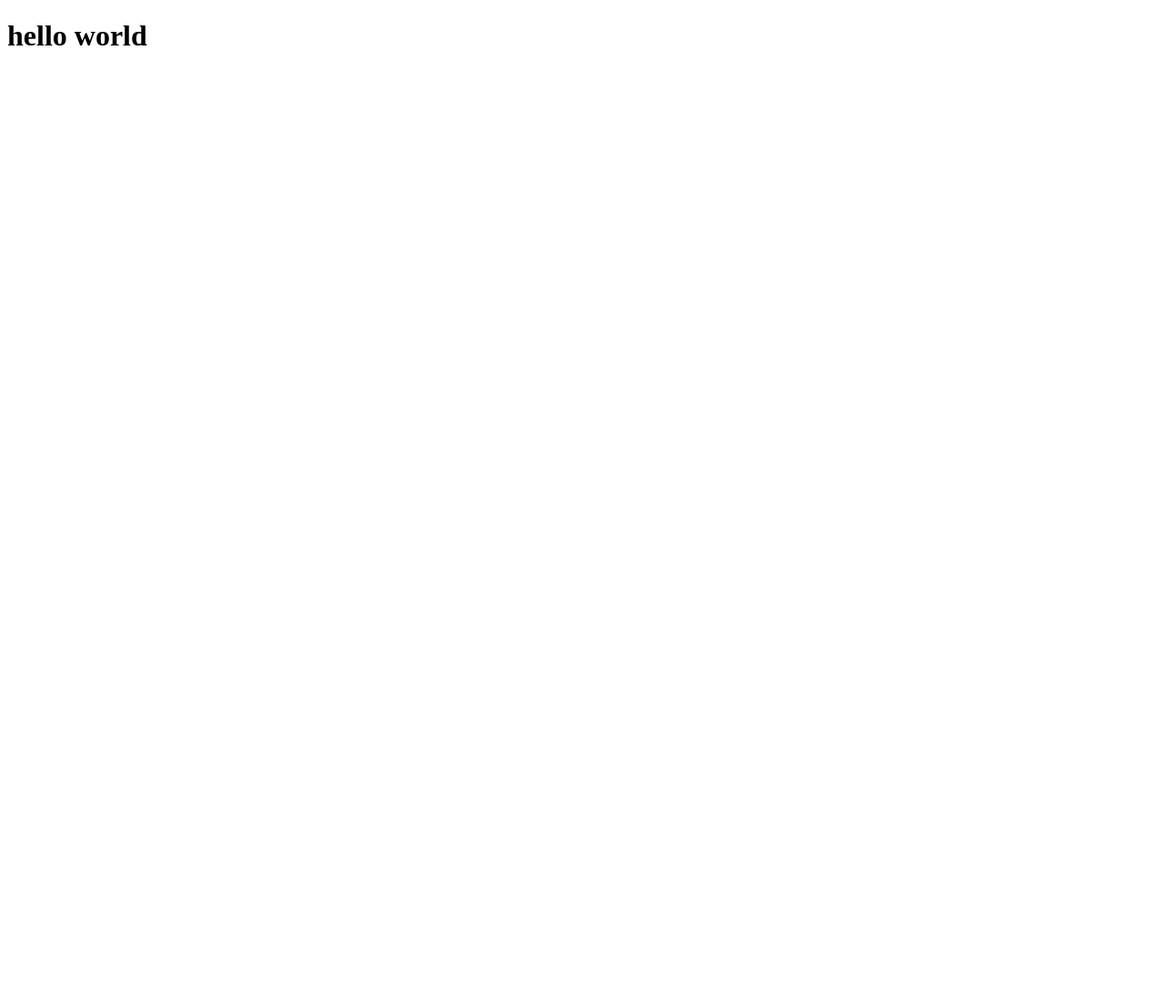
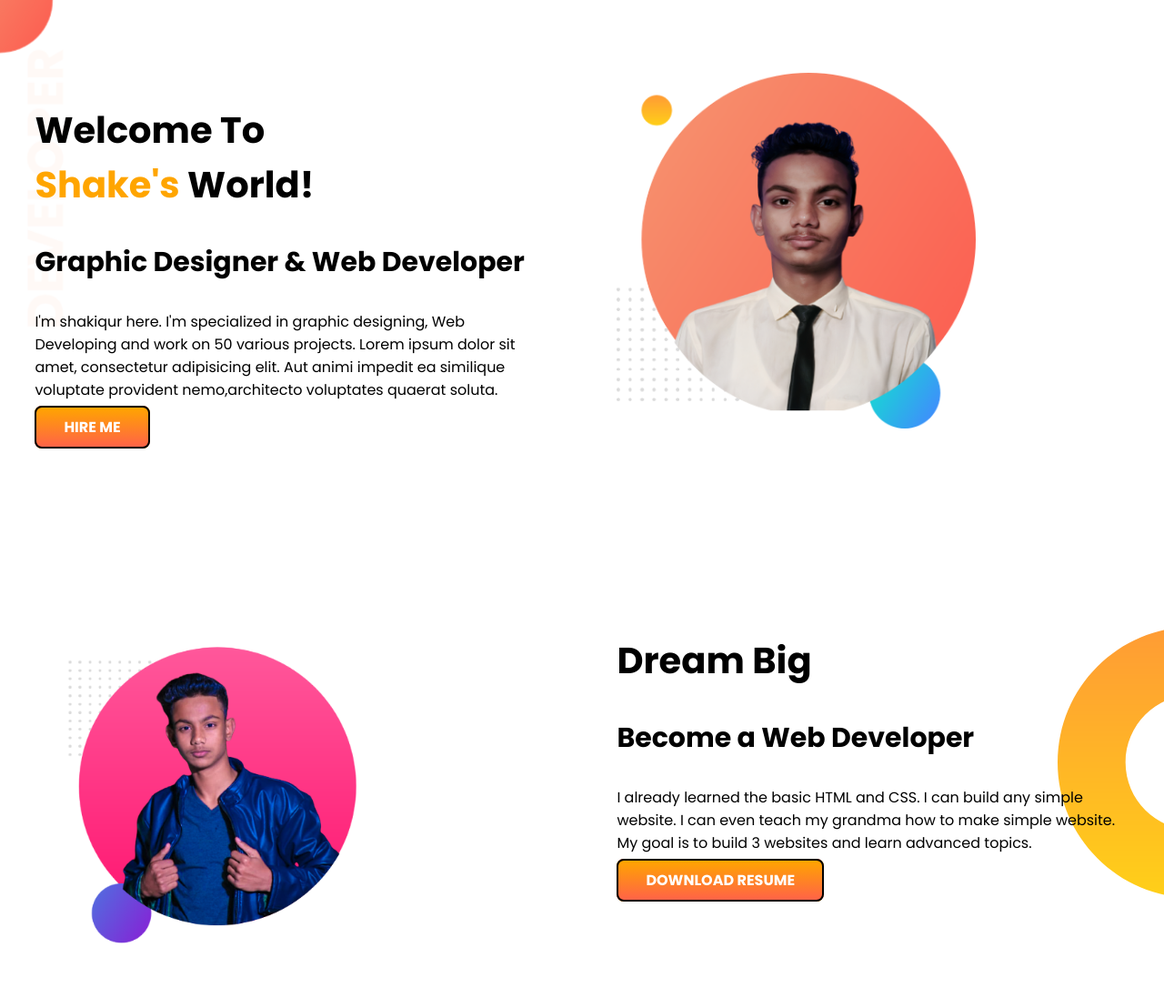
Before and after one commit to learnwithancor/portfolio-project, a plain HTML site: page index.html in a window 1280 px wide. Shown: the whole page at 91% size. Before the commit the page ends 800 px from the top, so only its background shows below. Drawn offline with Linux system fonts and the light colour scheme.

Commit message:
commited

```diff
--- a/index.html
+++ b/index.html
@@ -6,10 +6,39 @@
     <meta http-equiv="X-UA-Compatible" content="IE=edge">
     <meta name="viewport" content="width=device-width, initial-scale=1.0">
     <title>Portfolio Website</title>
+    <link rel="stylesheet" href="style.css">
+    <link rel="shortcut icon" href="images/shakiqur.png" type="image/x-icon">
+
 </head>
 
 <body>
-    <h1>hello world</h1>
+    <section class="top-page">
+        <div class="half-width">
+            <h1>Welcome To<br><span class="orange-color">Shake's</span> World!</h1>
+            <h3>Graphic Designer & Web Developer</h3>
+            <p>I'm shakiqur here. I'm specialized in graphic designing, Web Developing and work on 50 various projects.
+                Lorem
+                ipsum dolor sit amet, consectetur adipisicing elit. Aut animi impedit ea similique voluptate provident
+                nemo,architecto voluptates quaerat soluta.</p>
+            <a class="button" href="">HIRE ME</a>
+        </div>
+        <div class="half-width">
+            <img src="images/shakiqur.png" alt="shakiqur's photo"">
+    </div>
+  </section>
+  <section class=" dream-big">
+            <div class="half-width img2">
+                <img src="images/shakiqur2.png" alt="">
+            </div>
+            <div class="half-width">
+                <h1>Dream Big</h1>
+                <h3>Become a Web Developer</h3>
+                <p>I already learned the basic HTML and CSS. I can build any simple website. I can even teach my grandma
+                    how to make simple website. My goal is to build 3 websites and learn advanced topics.</p>
+                <a class="button" href="">DOWNLOAD RESUME</a>
+            </div>
+    </section>
+
 </body>
 
 </html>
--- /dev/null
+++ b/style.css
@@ -0,0 +1,60 @@
+@import url('https://fonts.googleapis.com/css2?family=Poppins:wght@200;400;500;600;700;800;900&display=swap');
+
+body {
+    font-family: 'Poppins', sans-serif;
+    margin: 0;
+}
+
+h1 {
+    font-size: 40px;
+}
+
+h3 {
+    font-size: 30px;
+}
+
+.orange-color {
+    color: orange;
+}
+
+section {
+    display: flex;
+    margin-bottom: 100px;
+}
+
+.half-width {
+    width: 50%;
+    margin-left: 3%;
+    margin-right: 3%;
+    margin-top: 80px;
+}
+
+.half-width img {
+    width: 70%;
+}
+
+.top-page {
+    background-image: url(images/top-banner.png);
+    background-repeat: no-repeat;
+}
+
+.dream-big {
+    background-image: url(images/dream-bg.png);
+    background-repeat: no-repeat;
+    background-position: right;
+}
+
+.button {
+    background-image: linear-gradient(orange, tomato);
+    color: white;
+    text-decoration: none;
+    padding: 10px 30px;
+    font-weight: bold;
+    border-radius: 8px;
+    border: 2px solid black;
+}
+
+.img2 img {
+    width: 60%;
+    margin-left: 30px;
+}
```
